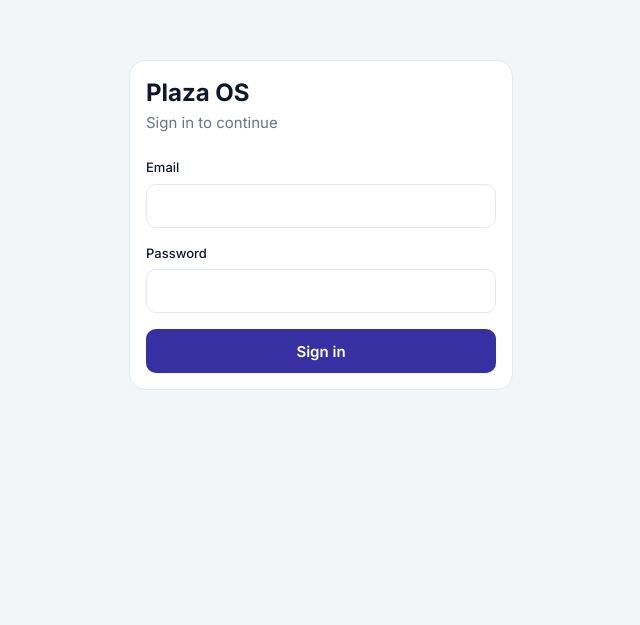
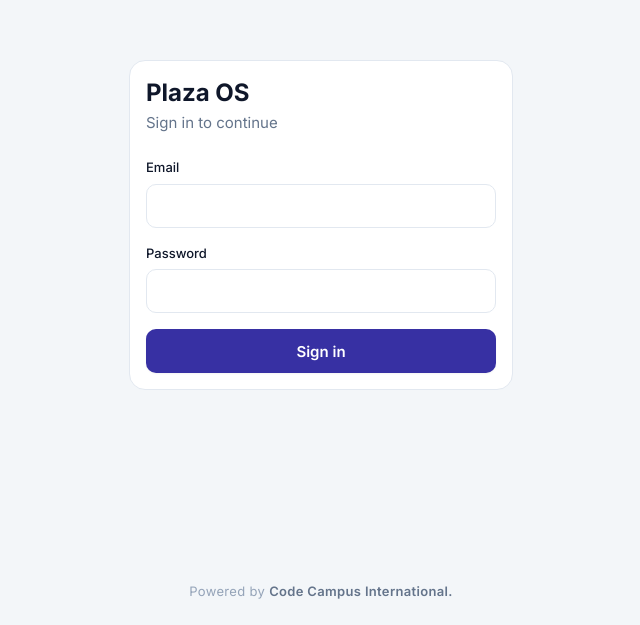
Before and after one commit to AfriWaidStudio/plazaOS, a React (Vite) app in the folder frontend/: page /login in a window 1280 px wide. Shown: the part 175-800 px from the top of the page, without its empty margins (319-959 px from the left). Built offline with nearby package versions, Linux system fonts and the light colour scheme; no server answers.

Commit message:
feat(frontend): add powered by branding to login and layout

```diff
--- a/frontend/src/components/Layout.tsx
+++ b/frontend/src/components/Layout.tsx
@@ -60,6 +60,11 @@
             </NavLink>
           ))}
         </nav>
+        <div className="mt-auto pt-6 pb-2">
+          <Text variant="bodySmall" className="text-slate-400 text-xs text-center font-medium">
+            Powered by <br /><span className="text-slate-500 font-semibold">Code Campus Int.</span>
+          </Text>
+        </div>
       </aside>
       <div className="flex flex-1 flex-col">
         <header className="flex min-h-[44px] items-center justify-between border-b border-slate-200 bg-white px-6 py-3">
--- a/frontend/src/routes/Login.tsx
+++ b/frontend/src/routes/Login.tsx
@@ -66,6 +66,11 @@
           </Button>
         </form>
       </Card>
+      <div className="absolute bottom-6 text-center w-full">
+        <Text variant="bodySmall" className="text-slate-400 font-medium tracking-wide">
+          Powered by <span className="text-slate-500 font-semibold">Code Campus International.</span>
+        </Text>
+      </div>
     </div>
   )
 }
```
